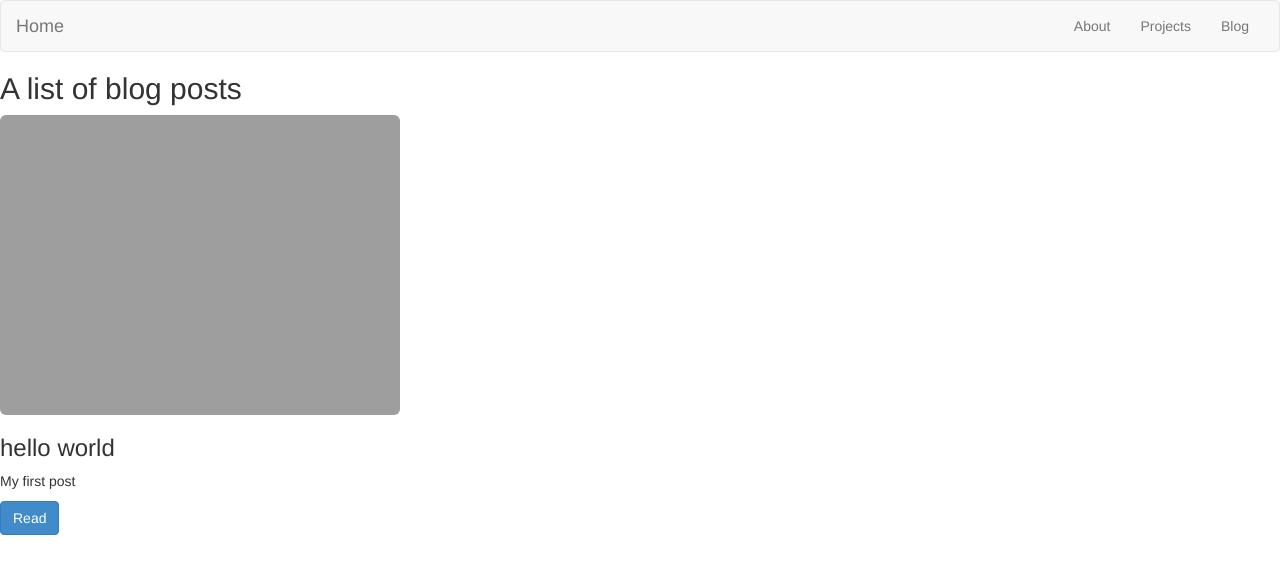
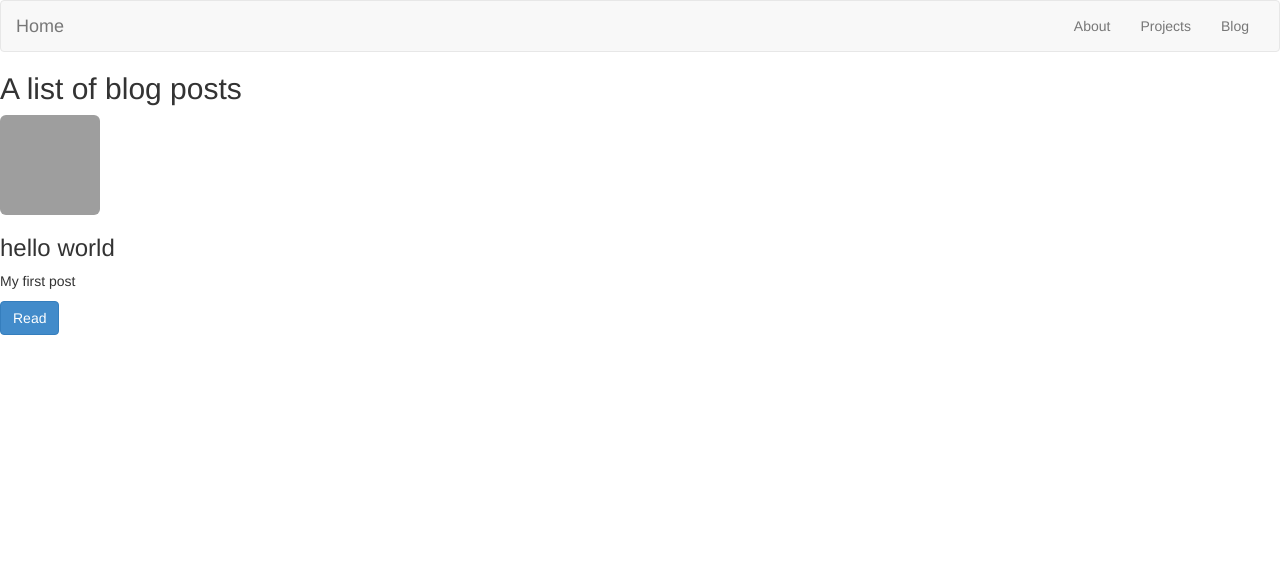
Before and after one commit to tomhohenstein/tomhohenstein.github.io, a Jekyll site: the page built from blog/index.md, in a window 1280 px wide. Shown: the top 574 px of the page. Built offline with Jekyll 4.4.1, drawn with Linux system fonts in a browser that asks for light colours.

Commit message:
add thumbnail size

```diff
--- a/blog/index.md
+++ b/blog/index.md
@@ -7,7 +7,7 @@ title: About
 {% for post in site.posts %}
 <div class="row">
   <div class="col-md-6">
-  	<img src="{{ site.baseurl }}/assets/img/{{ post.thumbnail }}" alt="..." class="img-rounded">
+  	<img alt="..." class="img-rounded" height="100" src="{{ site.baseurl }}/assets/img/{{ post.thumbnail }}" width="100" >
       <div class="caption">
         <h3>{{ post.title }}</h3>
         <p> {{ post.excerpt | remove: '<p>' | remove: '</p>' }} </p>
```
